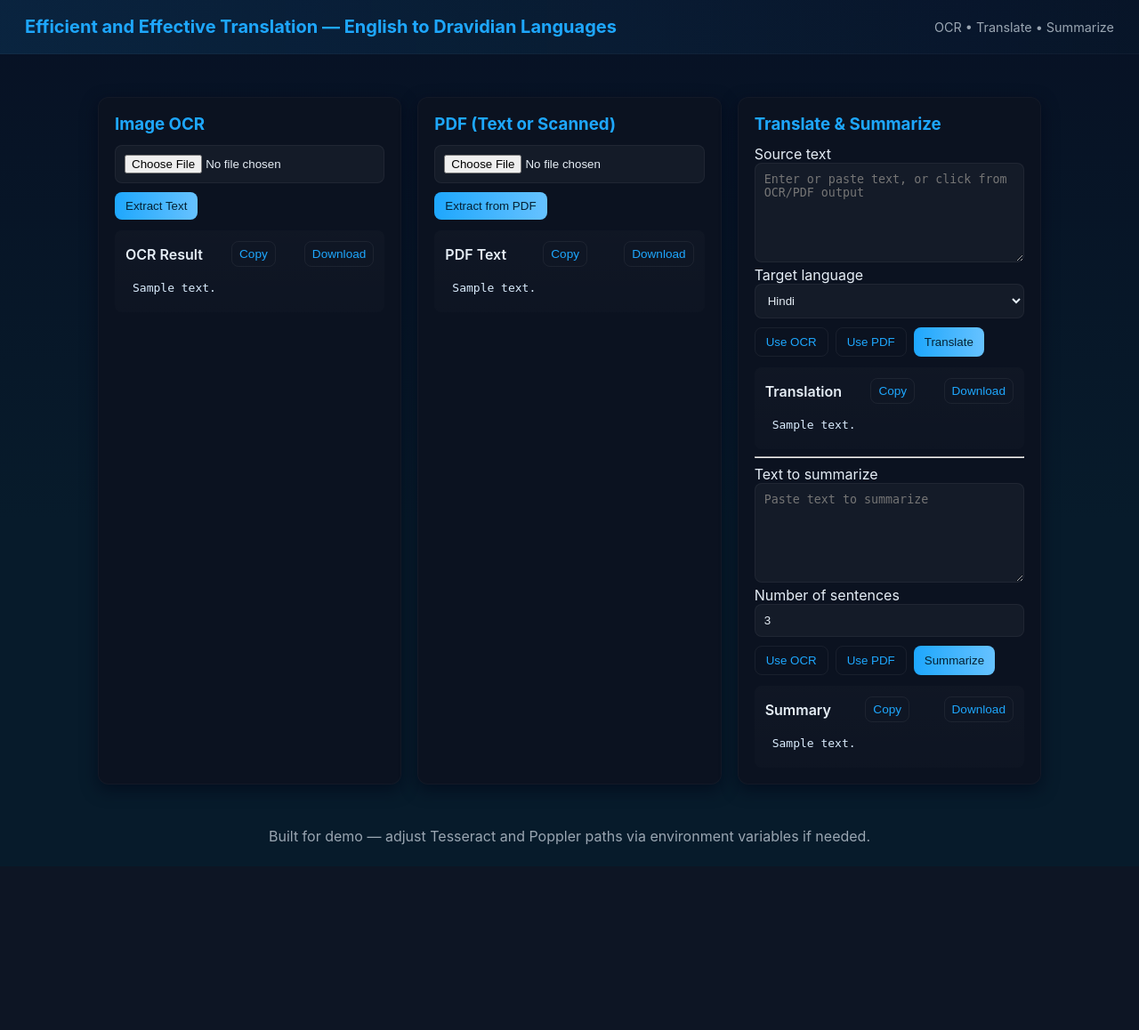
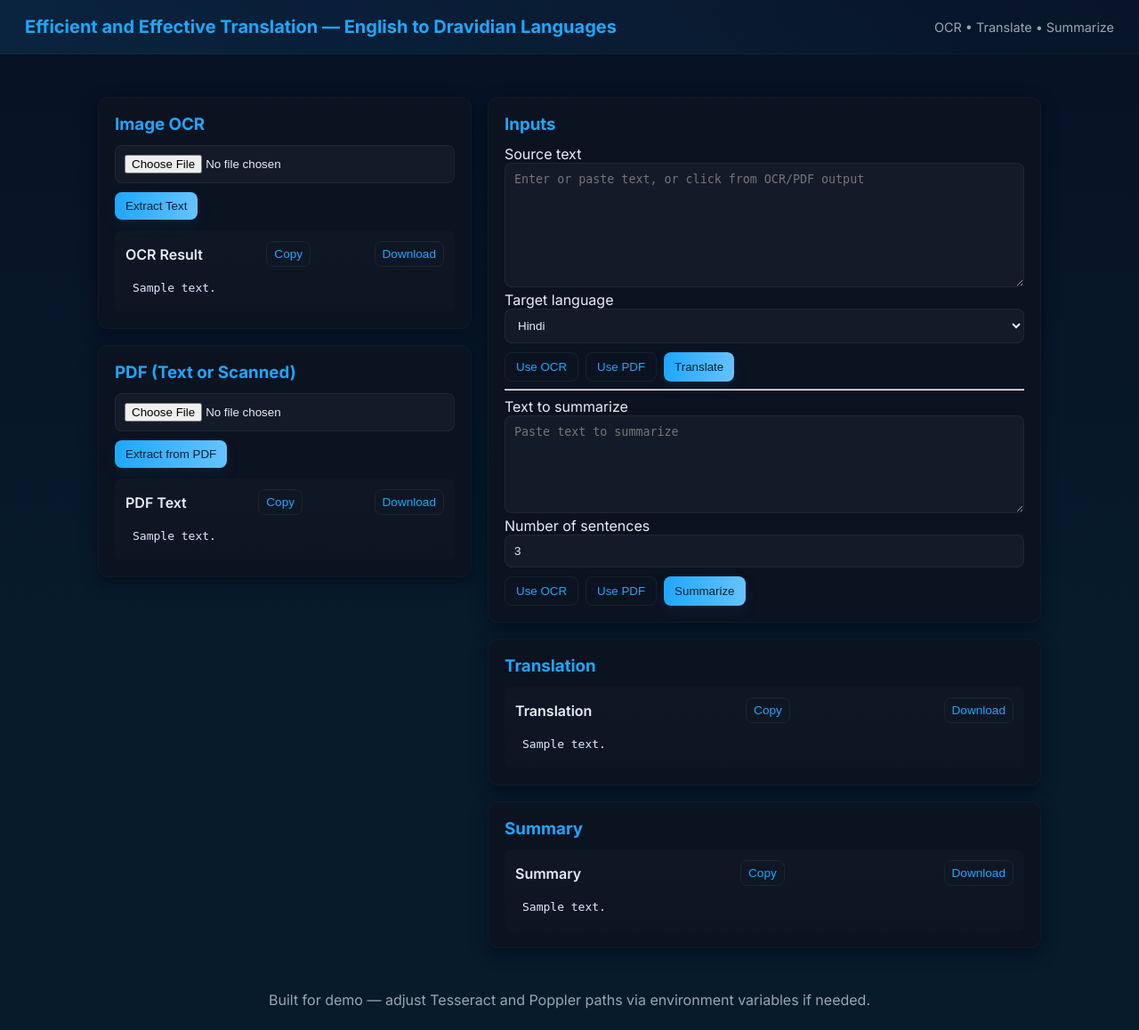
Before and after one commit to ShashankK-23/mt_summarizer_project, a Flask app: template templates/index.html in a window 1280 px wide. Shown: the whole page at 89% size. Before the commit the page ends 950 px from the top, so only its background shows below. Run offline with Flask 3, Linux system fonts and the light colour scheme; the template is opened without the code that fills it: most values are stand-ins (such as "Sample title", 1, 10 or a date in 2020).

Commit message:
chore(ui): UI polish — Inter font, autosize, toasts, layout (inputs left, outputs right)

```diff
--- a/app.py
+++ b/app.py
@@ -37,6 +37,11 @@ try:
 except Exception:
     convert_from_path = None
     convert_from_bytes = None
+
+try:
+    import fitz  # PyMuPDF
+except Exception:
+    fitz = None
 
 app = Flask(__name__)
 app.config['UPLOAD_FOLDER'] = 'uploads/'
@@ -133,23 +138,63 @@ def pdf():
             # fall through to next extractor
             extracted_text = []
 
-    # If no text obtained from PyPDF2, try image-based OCR via pdf2image
     if not any(extracted_text):
-        if convert_from_bytes is None:
-            flash('pdf2image or poppler not available; cannot OCR scanned PDF. See README for setup.')
-        else:
+        # Choose renderer: 'auto' -> try poppler/pdf2image first, then PyMuPDF; or respect PDF_RENDERER env var
+        renderer = os.environ.get('PDF_RENDERER', 'auto').lower()
+        used_renderer = None
+
+        # Try pdf2image + Poppler when requested or in auto mode
+        if renderer in ('auto', 'poppler') and convert_from_bytes is not None:
             try:
                 with open(filepath, 'rb') as fh:
                     pdf_bytes = fh.read()
-                images = convert_from_bytes(pdf_bytes, dpi=200, poppler_path=POPPLER_PATH) if POPPLER_PATH else convert_from_bytes(pdf_bytes, dpi=200)
+                if POPPLER_PATH:
+                    images = convert_from_bytes(pdf_bytes, dpi=200, poppler_path=POPPLER_PATH)
+                else:
+                    images = convert_from_bytes(pdf_bytes, dpi=200)
                 for img in images:
                     try:
                         ptext = pytesseract.image_to_string(img)
                     except Exception:
                         ptext = ''
                     extracted_text.append(ptext)
+                used_renderer = 'poppler/pdf2image'
             except Exception as e:
-                flash('Error converting PDF to images: %s' % str(e))
+                # record error and fall back to next renderer
+                flash('Error converting PDF to images with pdf2image/poppler: %s' % str(e))
+
+        # If no text yet and PyMuPDF is available, use it (no Poppler required)
+        if not any(extracted_text) and (renderer in ('auto', 'pymupdf')):
+            if fitz is None:
+                # fitz not available
+                if not used_renderer:
+                    flash('No PDF renderer available: install Poppler (pdftoppm) or PyMuPDF. See README for options.')
+            else:
+                try:
+                    doc = fitz.open(filepath)
+                    zoom = float(os.environ.get('PDF_RENDER_ZOOM', 2.0))
+                    mat = fitz.Matrix(zoom, zoom)
+                    for pno in range(doc.page_count):
+                        page = doc.load_page(pno)
+                        pix = page.get_pixmap(matrix=mat, alpha=False)
+                        img_data = pix.tobytes('png')
+                        img = Image.open(io.BytesIO(img_data))
+                        try:
+                            ptext = pytesseract.image_to_string(img)
+                        except Exception:
+                            ptext = ''
+                        extracted_text.append(ptext)
+                    used_renderer = 'pymupdf'
+                except Exception as e:
+                    flash('Error rendering PDF with PyMuPDF: %s' % str(e))
+
+        # If still no renderer used, provide guidance
+        if not any(extracted_text) and used_renderer is None:
+            # If renderer explicitly set to 'poppler' but convert_from_bytes missing, give specific hint
+            if renderer == 'poppler' and convert_from_bytes is None:
+                flash('PDF_RENDERER=poppler was requested but pdf2image/Poppler is not available. Install Poppler or switch to PDF_RENDERER=pymupdf.')
+            else:
+                flash('No text could be extracted from the provided PDF. If this is a scanned PDF, install Poppler or PyMuPDF plus Tesseract (see README).')
 
     full_text = '\n\n'.join([t for t in extracted_text if t])
     if not full_text:
--- a/requirements.txt
+++ b/requirements.txt
@@ -6,4 +6,4 @@ sumy
 PyPDF2
 pdf2image
 gunicorn
-pdfminer.six
+PyMuPDF
--- a/static/style.css
+++ b/static/style.css
@@ -8,7 +8,7 @@
 *{box-sizing:border-box}
 body{
   margin:0;
-  font-family: Inter, system-ui, -apple-system, 'Segoe UI', Roboto, 'Helvetica Neue', Arial;
+  font-family: 'Inter', system-ui, -apple-system, 'Segoe UI', Roboto, 'Helvetica Neue', Arial;
   background: linear-gradient(180deg,#071124 0%, #071b2b 60%);
   color:#e6eef6;
   -webkit-font-smoothing:antialiased;
@@ -21,10 +21,18 @@ body{
 .brand{font-weight:700;font-size:1.25rem;color:var(--accent)}
 .tag{color:var(--muted);font-size:0.9rem}
 .wrap{max-width:1100px;margin:28px auto;padding:20px}
-.cards{display:grid;grid-template-columns:repeat(auto-fill,minmax(320px,1fr));gap:18px}
+  .cards{display:grid;grid-template-columns:420px 1fr;gap:18px;align-items:start}
+  .left-column{display:flex;flex-direction:column;gap:18px}
+  .right-column{display:flex;flex-direction:column;gap:18px}
+  .translate-card{padding:24px}
+  .translate-card h3{font-size:1.3rem}
+  .translate-actions{display:flex;justify-content:space-between;align-items:center}
+  .translate-actions .left-actions{display:flex;gap:8px}
 .card{background:var(--card);padding:18px;border-radius:12px;box-shadow:0 6px 18px rgba(2,6,23,0.6);border:1px solid rgba(255,255,255,0.03)}
 .card h3{margin:0 0 12px 0;color:var(--accent)}
 input[type=file], input[type=number], textarea, select{width:100%;padding:10px;border-radius:8px;border:1px solid rgba(255,255,255,0.05);background:var(--glass);color:inherit}
+  .translate-card{padding:24px}
+  .translate-card textarea{min-height:220px}
 .actions{margin-top:10px;display:flex;gap:8px;flex-wrap:wrap}
 .btn{background:transparent;border:1px solid rgba(255,255,255,0.06);color:var(--accent);padding:8px 12px;border-radius:8px;cursor:pointer}
 .btn.small{padding:6px 8px;font-size:0.85rem}
@@ -41,3 +49,28 @@ pre{white-space:pre-wrap;word-wrap:break-word;background:transparent;padding:8px
 @media (max-width:420px){
   .actions{flex-direction:column}
 }
+
+@media (max-width:900px){
+  .cards{grid-template-columns:1fr}
+  .left-column{order:1}
+  .right-column{order:2}
+  .translate-card textarea{min-height:200px}
+}
+
+/* Enhance translate card, buttons, outputs, and add toasts */
+.translate-card{transition:transform .18s ease, box-shadow .18s ease}
+.translate-card textarea{min-height:260px;font-size:1rem;line-height:1.5}
+.card:hover{transform:translateY(-6px);box-shadow:0 12px 30px rgba(2,6,23,0.75)}
+.btn.primary{box-shadow:0 6px 18px rgba(30,167,253,0.08);transition:transform .12s ease, box-shadow .12s ease}
+.btn.primary:hover{transform:translateY(-3px);box-shadow:0 10px 26px rgba(30,167,253,0.12)}
+.btn.loading{opacity:0.85}
+.btn.loading:after{content:'';display:inline-block;margin-left:8px;width:14px;height:14px;border-radius:50%;border:2px solid rgba(4,32,51,0.2);border-top-color:#042033;animation:spin .8s linear infinite;vertical-align:middle}
+@keyframes spin{to{transform:rotate(360deg)}}
+.output{opacity:0;transform:translateY(6px);transition:opacity .28s ease, transform .28s ease}
+.output.show{opacity:1;transform:none}
+
+/* Toasts */
+#toast-container{position:fixed;right:20px;bottom:20px;z-index:10000;display:flex;flex-direction:column;gap:8px}
+.toast{background:linear-gradient(180deg,#0b1724,#0f2636);color:#e6eef6;padding:10px 14px;border-radius:8px;box-shadow:0 8px 20px rgba(2,6,23,0.5);opacity:0;transform:translateY(8px);transition:opacity .18s ease, transform .18s ease}
+.toast.visible{opacity:1;transform:none}
+  /* legacy rules removed */
--- /dev/null
+++ b/static/ui.js
@@ -0,0 +1,94 @@
+// ui.js -- small UI helpers: autosize textareas, toasts, copy, fill, and submit spinner
+document.addEventListener('DOMContentLoaded', () => {
+  // Autosize textareas
+  function autosize(el){
+    if(!el) return;
+    el.style.height = 'auto';
+    el.style.height = (el.scrollHeight) + 'px';
+  }
+
+  const mainText = document.getElementById('main_text');
+  const summText = document.getElementById('summ_text');
+  [mainText, summText].forEach(el => {
+    if(!el) return;
+    autosize(el);
+    el.addEventListener('input', () => autosize(el));
+  });
+
+  // Toast
+  const toastContainer = document.getElementById('toast-container');
+  function toast(message, duration=2000){
+    if(!toastContainer) return;
+    const t = document.createElement('div');
+    t.className = 'toast';
+    t.textContent = message;
+    toastContainer.appendChild(t);
+    requestAnimationFrame(()=> t.classList.add('visible'));
+    setTimeout(()=>{ t.classList.remove('visible'); setTimeout(()=> t.remove(),300); }, duration);
+  }
+
+  // Copy helper
+  window.copyText = function(id){
+    const el = document.getElementById(id);
+    if(!el) { toast('No source text'); return; }
+    const text = el.innerText || el.textContent || '';
+    navigator.clipboard.writeText(text).then(()=> toast('Copied to clipboard')).catch(()=> toast('Copy failed'));
+  }
+
+  // Fill helpers
+  window.fillFrom = function(id){
+    const el = document.getElementById(id);
+    const target = document.getElementById('main_text');
+    if(!el || !target) { toast('No source text found'); return; }
+    target.value = el.innerText || el.textContent || '';
+    autosize(target);
+    toast('Filled translation input');
+  }
+  window.fillSummFrom = function(id){
+    const el = document.getElementById(id);
+    const target = document.getElementById('summ_text');
+    if(!el || !target) { toast('No source text found'); return; }
+    target.value = el.innerText || el.textContent || '';
+    autosize(target);
+    toast('Filled summary input');
+  }
+
+  // Keep hidden inputs in sync (download forms)
+  function syncHidden(){
+    const ocr = document.getElementById('ocr_text');
+    const pdf = document.getElementById('pdf_text');
+    const trans = document.getElementById('translated');
+    const sum = document.getElementById('summary');
+    if(ocr){ const inp = document.getElementById('ocr_text_input'); if(inp) inp.value = ocr.innerText; }
+    if(pdf){ const inp2 = document.getElementById('pdf_text_input'); if(inp2) inp2.value = pdf.innerText; }
+    if(trans){ const tin = document.getElementById('translated_input'); if(tin) tin.value = trans.innerText; }
+    if(sum){ const sin = document.getElementById('summary_input'); if(sin) sin.value = sum.innerText; }
+  }
+  syncHidden();
+
+  // Spinner on translate submit
+  const translateForm = document.getElementById('translateForm');
+  if(translateForm){
+    translateForm.addEventListener('submit', ()=>{
+      const btn = translateForm.querySelector('button[type=submit]');
+      if(btn){ btn.classList.add('loading'); btn.disabled = true; }
+    });
+  }
+  // Spinner on summarize submit
+  const summForm = document.getElementById('summForm');
+  if(summForm){
+    summForm.addEventListener('submit', ()=>{
+      const btn = summForm.querySelector('button[type=submit]');
+      if(btn){ btn.classList.add('loading'); btn.disabled = true; }
+    });
+  }
+});
+
+// small helper to show toast programmatically
+window.showToast = function(msg){
+  const ev = new Event('DOMContentLoaded');
+  document.dispatchEvent(ev);
+  // if toast available
+  const tc = document.getElementById('toast-container');
+  if(tc){ const d = document.createElement('div'); d.className='toast visible'; d.textContent = msg; tc.appendChild(d); setTimeout(()=> d.remove(),2000); }
+}
--- a/templates/index.html
+++ b/templates/index.html
@@ -3,8 +3,11 @@
     <head>
         <meta charset="utf-8">
         <meta name="viewport" content="width=device-width, initial-scale=1">
-        <title>MT Summarizer</title>
-        <link rel="stylesheet" href="/static/style.css">
+    <title>MT Summarizer</title>
+    <!-- Google Font -->
+    <link rel="preconnect" href="https://fonts.gstatic.com">
+    <link href="https://fonts.googleapis.com/css2?family=Inter:wght@300;400;600;700&display=swap" rel="stylesheet">
+    <link rel="stylesheet" href="/static/style.css">
     </head>
     <body>
             <header class="topbar">
@@ -24,6 +27,7 @@
                     {% endwith %}
 
             <section class="cards">
+                <div class="left-column">
                 <div class="card">
                     <h3>Image OCR</h3>
                     <form action="/ocr" method="post" enctype="multipart/form-data">
@@ -33,7 +37,7 @@
                         </div>
                     </form>
                     {% if ocr_text %}
-                        <div class="output">
+                        <div class="output show">
                             <div class="output-header">OCR Result
                                 <button class="btn small" onclick="copyText('ocr_text')">Copy</button>
                                 <form method="post" action="/download_text" style="display:inline">
@@ -56,7 +60,7 @@
                         </div>
                     </form>
                     {% if pdf_text %}
-                        <div class="output">
+                        <div class="output show">
                             <div class="output-header">PDF Text
                                 <button class="btn small" onclick="copyText('pdf_text')">Copy</button>
                                 <form method="post" action="/download_text" style="display:inline">
@@ -69,12 +73,14 @@
                         </div>
                     {% endif %}
                 </div>
+                </div>
 
+                <div class="right-column">
                 <div class="card">
-                    <h3>Translate & Summarize</h3>
+                    <h3>Inputs</h3>
                     <form id="translateForm" action="/translate" method="post">
                         <label for="text">Source text</label>
-                        <textarea name="text" id="main_text" rows="6" placeholder="Enter or paste text, or click from OCR/PDF output"></textarea>
+                        <textarea name="text" id="main_text" rows="8" placeholder="Enter or paste text, or click from OCR/PDF output"></textarea>
                         <label for="dest_lang">Target language</label>
                         <select name="dest_lang">
                             <option value="hi">Hindi</option>
@@ -96,8 +102,25 @@
                         </div>
                     </form>
 
+                    <hr>
+
+                    <form id="summForm" action="/summarize" method="post">
+                        <label for="text">Text to summarize</label>
+                        <textarea name="text" id="summ_text" rows="6" placeholder="Paste text to summarize"></textarea>
+                        <label for="sentences">Number of sentences</label>
+                        <input type="number" name="sentences" value="3" min="1" max="20">
+                        <div class="actions">
+                            <button class="btn" type="button" onclick="fillSummFrom('ocr_text')">Use OCR</button>
+                            <button class="btn" type="button" onclick="fillSummFrom('pdf_text')">Use PDF</button>
+                            <button class="btn primary" type="submit">Summarize</button>
+                        </div>
+                    </form>
+                </div>
+
+                <div class="card">
+                    <h3>Translation</h3>
                     {% if translated_text %}
-                        <div class="output">
+                        <div class="output show">
                             <div class="output-header">Translation
                                 <button class="btn small" onclick="copyText('translated')">Copy</button>
                                 <form method="post" action="/download_text" style="display:inline">
@@ -108,23 +131,15 @@
                             </div>
                             <pre id="translated">{{ translated_text }}</pre>
                         </div>
+                    {% else %}
+                        <div class="output"><pre id="translated"></pre></div>
                     {% endif %}
+                </div>
 
-                    <hr>
-                    <form action="/summarize" method="post">
-                        <label for="text">Text to summarize</label>
-                        <textarea name="text" id="summ_text" rows="6" placeholder="Paste text to summarize"></textarea>
-                        <label for="sentences">Number of sentences</label>
-                        <input type="number" name="sentences" value="3" min="1" max="20">
-                        <div class="actions">
-                            <button class="btn" type="button" onclick="fillSummFrom('ocr_text')">Use OCR</button>
-                            <button class="btn" type="button" onclick="fillSummFrom('pdf_text')">Use PDF</button>
-                            <button class="btn primary" type="submit">Summarize</button>
-                        </div>
-                    </form>
-
+                <div class="card">
+                    <h3>Summary</h3>
                     {% if summary_text %}
-                        <div class="output">
+                        <div class="output show">
                             <div class="output-header">Summary
                                 <button class="btn small" onclick="copyText('summary')">Copy</button>
                                 <form method="post" action="/download_text" style="display:inline">
@@ -135,41 +150,17 @@
                             </div>
                             <pre id="summary">{{ summary_text }}</pre>
                         </div>
+                    {% else %}
+                        <div class="output"><pre id="summary"></pre></div>
                     {% endif %}
+                </div>
                 </div>
             </section>
         </main>
 
         <footer class="footer">Built for demo — adjust Tesseract and Poppler paths via environment variables if needed.</footer>
 
-        <script>
-            function copyText(id){
-                const el = document.getElementById(id);
-                if(!el) return;
-                const text = el.innerText || el.textContent || '';
-                navigator.clipboard.writeText(text).then(()=> alert('Copied to clipboard'));
-            }
-            function fillFrom(id){
-                const el = document.getElementById(id);
-                if(!el) { alert('No source text found'); return; }
-                document.getElementById('main_text').value = el.innerText || el.textContent || '';
-            }
-            function fillSummFrom(id){
-                const el = document.getElementById(id);
-                if(!el) { alert('No source text found'); return; }
-                document.getElementById('summ_text').value = el.innerText || el.textContent || '';
-            }
-            // keep hidden inputs in sync when user downloads
-            document.addEventListener('DOMContentLoaded', ()=>{
-                const ocr = document.getElementById('ocr_text');
-                const pdf = document.getElementById('pdf_text');
-                const trans = document.getElementById('translated');
-                const sum = document.getElementById('summary');
-                if(ocr){ const inp = document.getElementById('ocr_text_input'); if(inp) inp.value = ocr.innerText; }
-                if(pdf){ const inp2 = document.getElementById('pdf_text_input'); if(inp2) inp2.value = pdf.innerText; }
-                if(trans){ const tin = document.getElementById('translated_input'); if(tin) tin.value = trans.innerText; }
-                if(sum){ const sin = document.getElementById('summary_input'); if(sin) sin.value = sum.innerText; }
-            });
-        </script>
+        <script src="/static/ui.js" defer></script>
+        <div id="toast-container" aria-live="polite" aria-atomic="true"></div>
     </body>
 </html>
```
Also changed, not shown: README.md, 2 other files.
